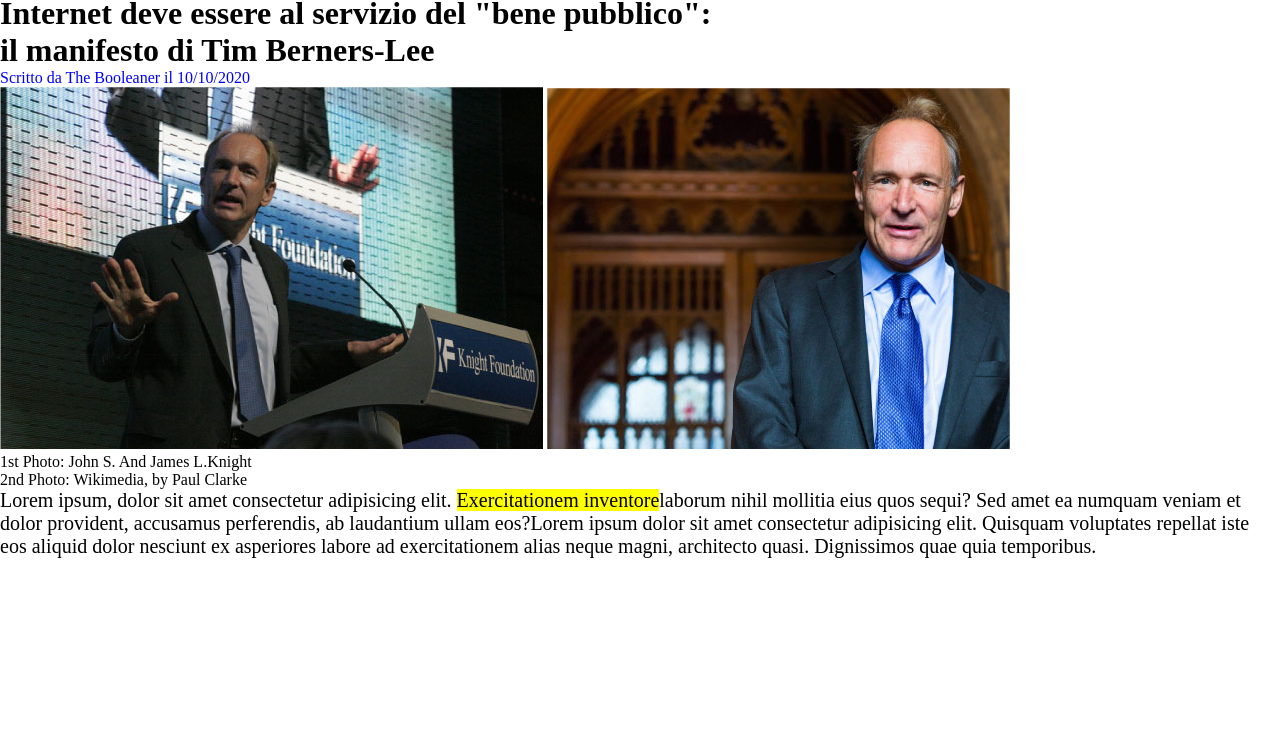
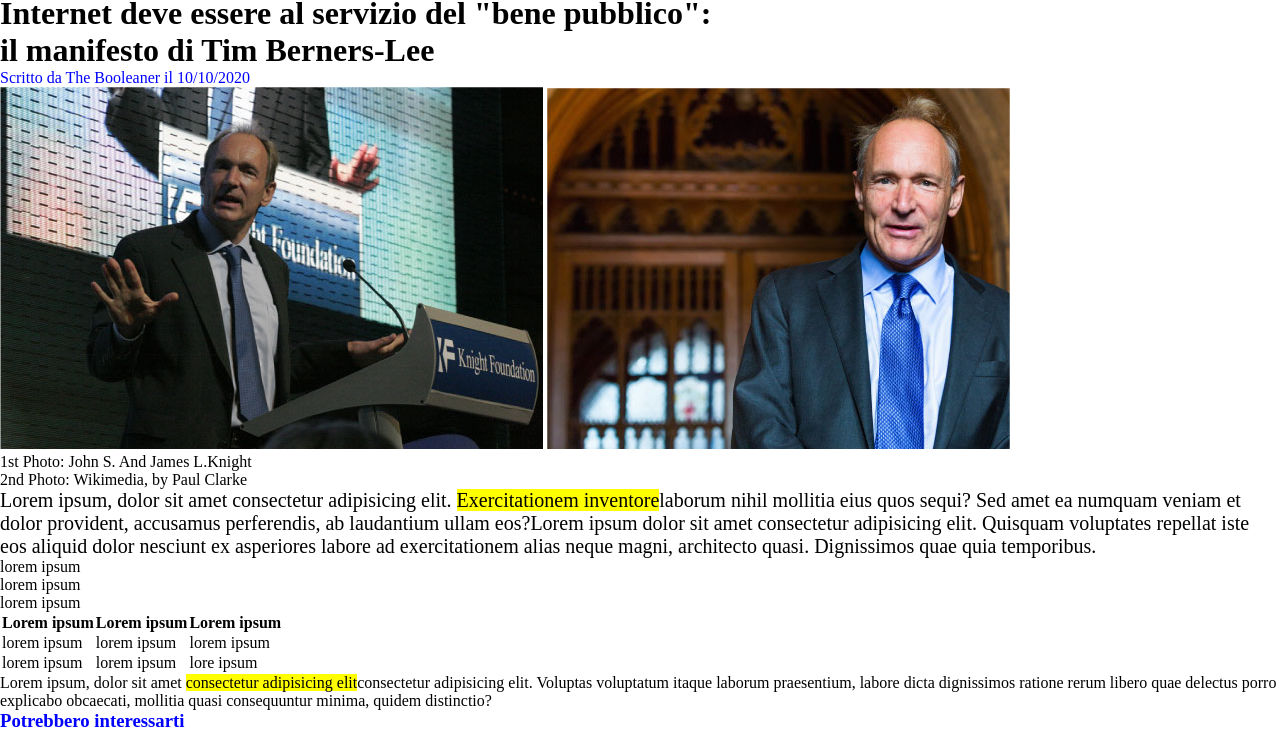
Before and after one commit to DavideCotigliani/html-css-booleaner, a plain HTML site: page index.html in a window 1280 px wide. Shown: the part 60-791 px from the top of the page. Drawn offline with Linux system fonts and the light colour scheme.

Commit message:
[UPD] Added all the remaining things, last things to adjust.

```diff
--- a/css/style.css
+++ b/css/style.css
@@ -16,3 +16,10 @@ header {background-color: rgba(35, 111, 197, 0.61);
 }
 
 Main {font-size: 20px ;}
+
+.parte secondaria {
+    font-size: 15px;
+}
+#partefinale{
+    color: blue;
+}
--- a/index.html
+++ b/index.html
@@ -20,8 +20,38 @@
    <main>Lorem ipsum, dolor sit amet consectetur adipisicing elit. <mark>Exercitationem inventore</mark>laborum nihil mollitia eius quos sequi? Sed amet ea numquam veniam et dolor provident, accusamus perferendis, ab laudantium ullam eos?Lorem ipsum dolor sit amet consectetur adipisicing elit. Quisquam voluptates repellat iste eos aliquid dolor nesciunt ex asperiores labore ad exercitationem alias neque magni, architecto quasi. Dignissimos quae quia temporibus.</main>
 
    <ul>
-    <li></li>
+    <li>lorem ipsum</li>
+    <li>lorem ipsum</li>
+    <li>lorem ipsum</li>
    </ul>
 
+   <table>
+    <thead>
+        <tr>
+            <th>Lorem ipsum</th>
+            <th>Lorem ipsum</th>
+            <th>Lorem ipsum</th>
+        </tr>
+    </thead>
+    <tbody>
+        <tr>
+            <td>lorem ipsum</td>
+            <td>lorem ipsum</td>
+            <td>lorem ipsum</td>
+        </tr>
+    </tbody>
+    <tfoot>
+        <tr>
+            <td>lorem ipsum</td>
+            <td>lorem ipsum</td>
+            <td>lore ipsum</td>
+        </tr>
+    </tfoot>
+   </table>
+   <p><div class="parte secondaria"></div>Lorem ipsum, dolor sit amet <mark>consectetur adipisicing elit</mark>consectetur adipisicing elit. Voluptas voluptatum itaque laborum praesentium, labore dicta dignissimos ratione rerum libero quae delectus porro explicabo obcaecati, mollitia quasi consequuntur minima, quidem distinctio?</p>
+
+    <h3 id="partefinale"> Potrebbero interessarti</h3>
+    <img src="./img/monitor.jpg" alt="monitor">
+    <img src="./img/graph.jpg" alt="graph">
 </body>
 </html>
```
